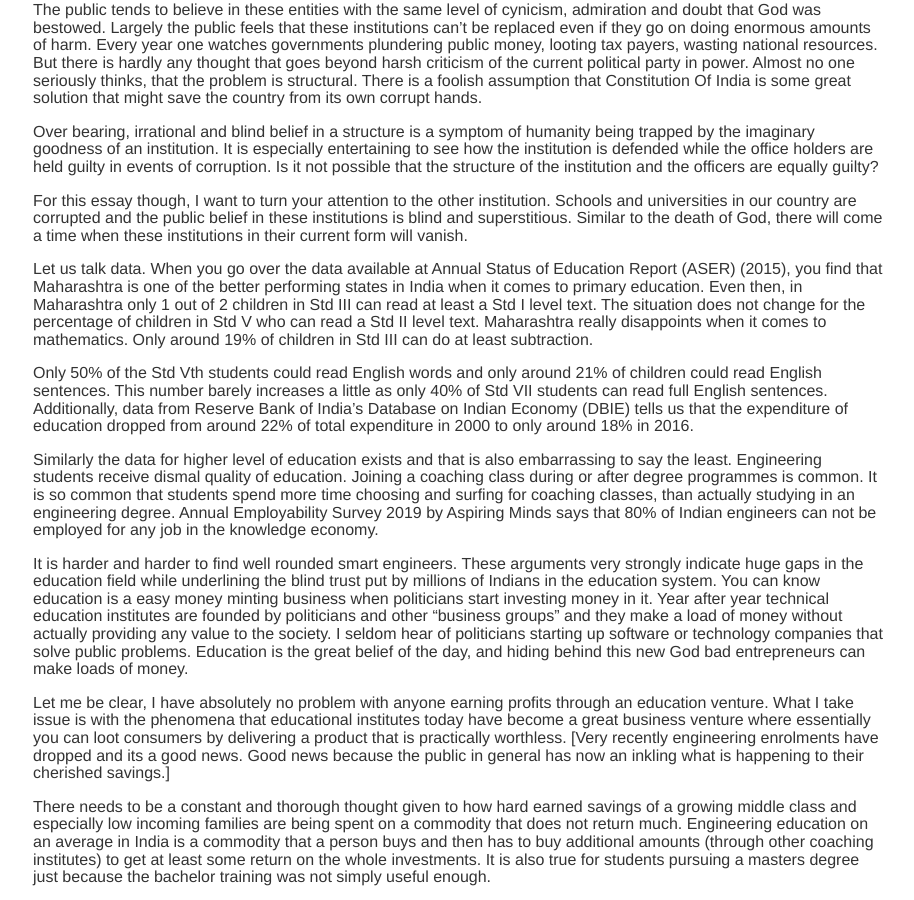
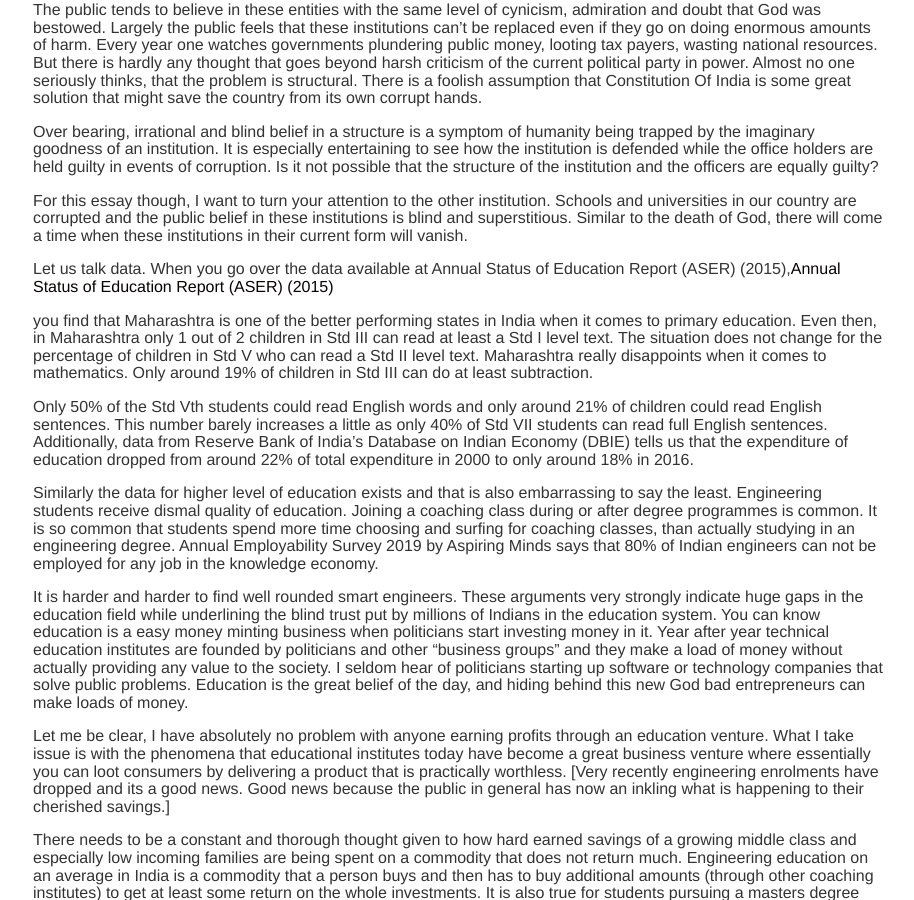
Before and after one commit to AbhiK24/abhik24.github.io, a Jekyll site: the page built from _posts/2019-09-26-God-Markets-And-Fast-Social-Mobility.md, in a window 1280 px wide and 900 px high, scrolled down 694 px. Shown: the whole window, without its empty margins (167-1081 px from the left). Built offline with Jekyll 4.4.1, drawn with Linux system fonts in a browser that asks for light colours; comment, search, counter and statistics services are not loaded.

Commit message:
Added a link

```diff
--- a/_posts/2019-09-26-God-Markets-And-Fast-Social-Mobility.md
+++ b/_posts/2019-09-26-God-Markets-And-Fast-Social-Mobility.md
@@ -24,7 +24,9 @@
 
 For this essay though, I want to turn your attention to the other institution. Schools and universities in our country are corrupted and the public belief in these institutions is blind and superstitious. Similar to the death of God, there will come a time when these institutions in their current form will vanish.
 
-Let us talk data. When you go over the data available at Annual Status of Education Report (ASER) (2015), you find that Maharashtra is one of the better performing states in India when it comes to primary education. Even then, in Maharashtra only 1 out of 2 children in Std III can read at least a Std I level text. The situation does not change for the percentage of children in Std V who can read a Std II level text. Maharashtra really disappoints when it comes to mathematics. Only around 19% of children in Std III can do at least subtraction.
+Let us talk data. When you go over the data available at Annual Status of Education Report (ASER) (2015),[Annual Status of Education Report (ASER) (2015)](http://img.asercentre.org/docs/Publications/ASER%20Reports/ASER%20TOT/fullasertrendsovertimereport.pdf)
+
+ you find that Maharashtra is one of the better performing states in India when it comes to primary education. Even then, in Maharashtra only 1 out of 2 children in Std III can read at least a Std I level text. The situation does not change for the percentage of children in Std V who can read a Std II level text. Maharashtra really disappoints when it comes to mathematics. Only around 19% of children in Std III can do at least subtraction.
 
 Only 50% of the Std Vth students could read English words and only around 21% of children could read English sentences. This number barely increases a little as only 40% of Std VII students can read full English sentences. Additionally, data from Reserve Bank of India’s Database on Indian Economy (DBIE) tells us that the expenditure of education dropped from around 22% of total expenditure in 2000 to only around 18% in 2016.
 
```
